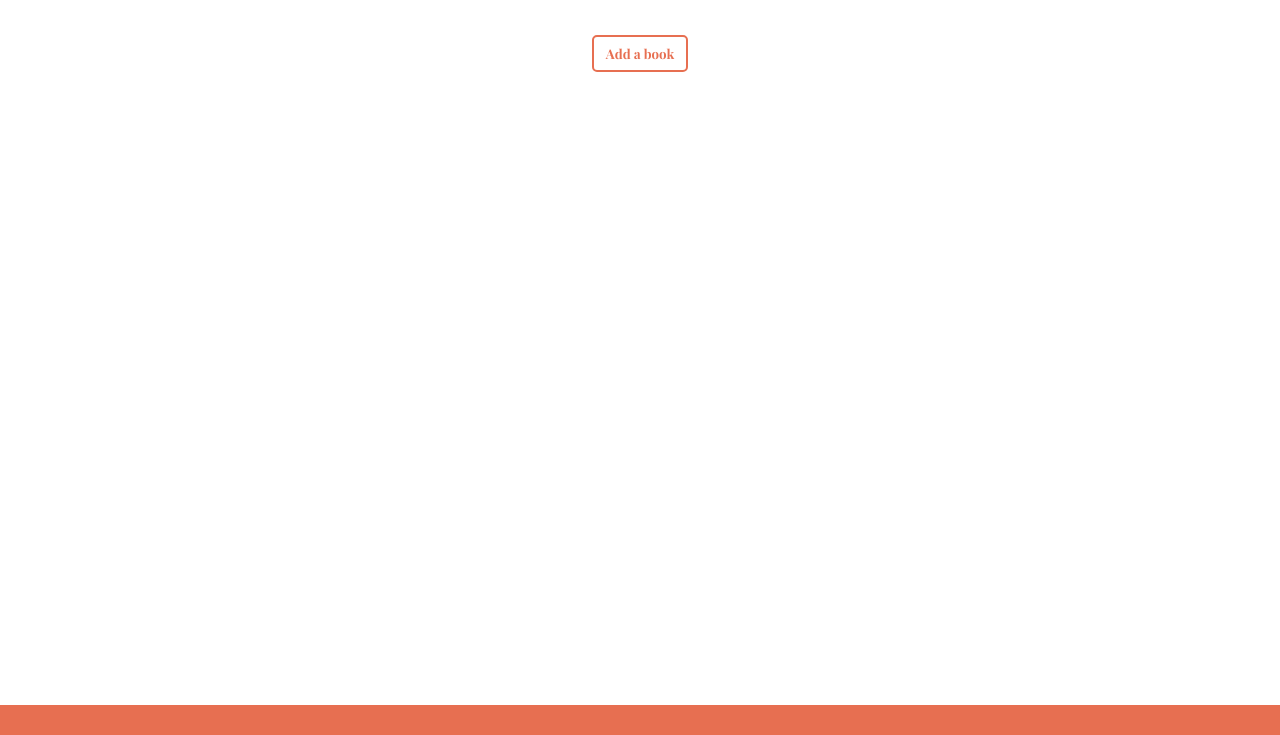
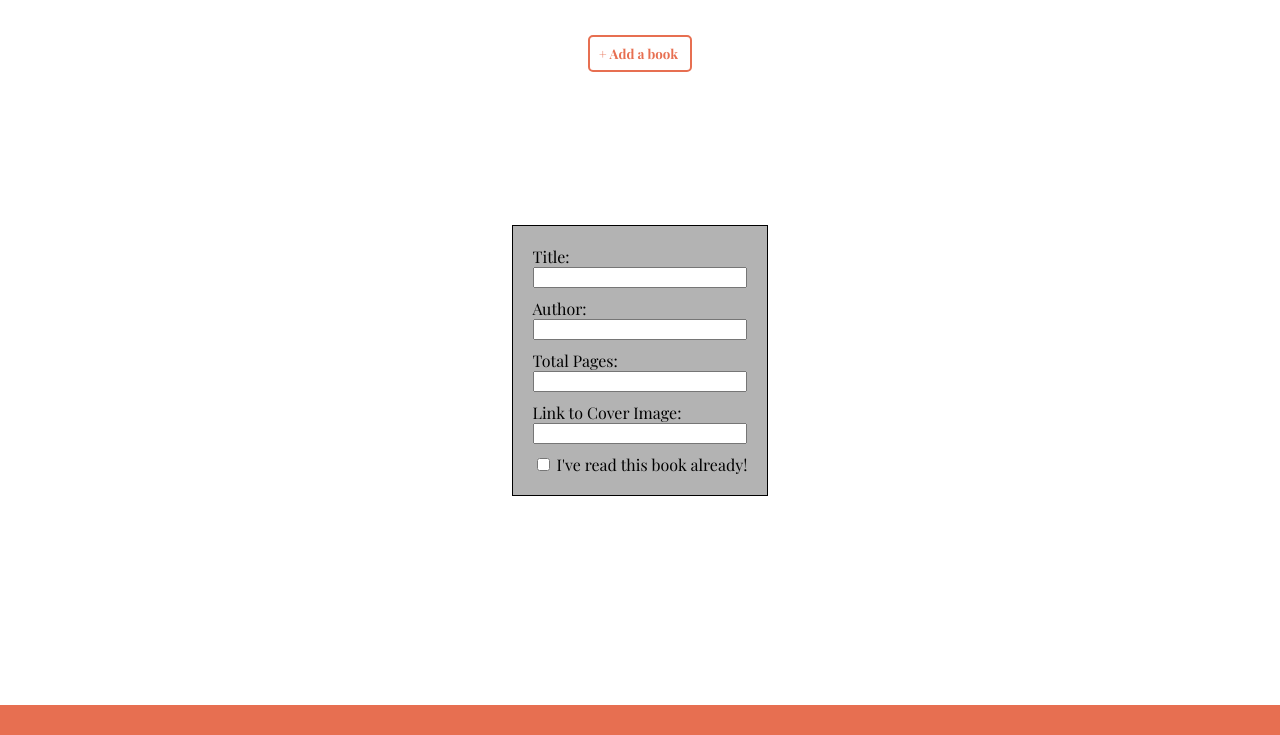
Before and after one commit to HTMLissa/library, a plain HTML site: page index.html in a window 1280 px wide. Shown: the part 65-800 px from the top of the page. Drawn offline with nearby package versions, Linux system fonts and the light colour scheme; a web font is replaced by a local one.

Commit message:
creating a form to add new books

```diff
--- a/app.js
+++ b/app.js
@@ -1,4 +1,5 @@
 const cardContainer = document.querySelector(".card-container");
+const addBookBtn = document.querySelector("#add-book-btn");
 
 // creating empty library array
 let myLibrary = [
@@ -72,3 +73,11 @@ function createBookCard(myLibrary) {
     cardContainer.appendChild(card);
   }
 }
+
+// adding functionality to the "add a book" button to pop up a form allowing users to input the details for the new book
+
+function openInputWindow() {
+  let inputContainer = document.createElement("div");
+}
+
+addBookBtn.addEventListener("click", () => console.log("you clicked me"));
--- a/index.html
+++ b/index.html
@@ -20,6 +20,30 @@
       <div class="header-logo">Library.</div>
     </header>
     <main class="main">
+      <div class="form-container">
+        <form action="" method="post" class="add-form">
+          <div class="form-field-container title-container">
+            <label for="title">Title:</label>
+            <input type="text" name="title" id="title" />
+          </div>
+          <div class="form-field-container author-container">
+            <label for="author">Author:</label>
+            <input type="text" name="author" id="author" />
+          </div>
+          <div class="form-field-container pages-container">
+            <label for="total-pages"> Total Pages: </label>
+            <input type="text" name="total-pages" id="total-pages" />
+          </div>
+          <div class="form-field-container cover-url-container">
+            <label for="cover-url">Link to Cover Image:</label>
+            <input type="url" name="cover-url" id="cover-url" />
+          </div>
+          <div class="form-field-container read-yet-container">
+            <input type="checkbox" name="read" id="read" />
+            <label for="read">I've read this book already! </label>
+          </div>
+        </form>
+      </div>
       <div class="btn-container">
         <button id="add-book-btn">Add a book</button>
       </div>
--- a/style.css
+++ b/style.css
@@ -49,6 +49,37 @@ body {
     rgba(231, 111, 81, 1) 0%,
     rgba(231, 81, 195, 1) 100%
   );
+}
+
+#add-book-btn:before {
+  position: relative;
+  left: -3px;
+  content: "\002B";
+}
+
+.form-container {
+  position: absolute;
+  align-self: center;
+  justify-self: center;
+
+  padding: 20px;
+  border: 1px solid black;
+  background-color: rgba(128, 128, 128, 0.595);
+}
+
+.form {
+  display: flex;
+  align-items: center;
+}
+
+.form-field-container {
+  display: flex;
+  flex-direction: column;
+  padding-bottom: 10px;
+}
+
+.read-yet-container {
+  display: inline;
 }
 
 .card-container {
```
